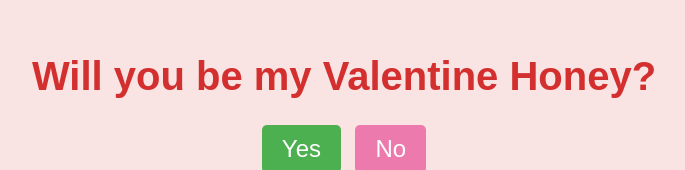
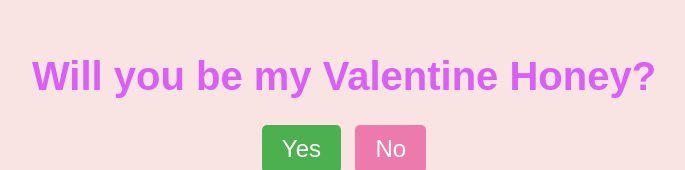
Before and after one commit to Chanti2635/Will-you-be-my-valentine-honey, a plain HTML site: page index.html in a window 1280 px wide. Shown: the part 138-308 px from the top of the page, without its empty margins (296-981 px from the left). Drawn offline with Linux system fonts and the light colour scheme.

Commit message:
Add files via upload

```diff
--- a/styles.css
+++ b/styles.css
@@ -15,7 +15,7 @@ body {
 
   h1 {
     font-size: 2.5em;
-    color: #d32f2f;
+    color: #da60f3;
   }
 
   .buttons {
```
